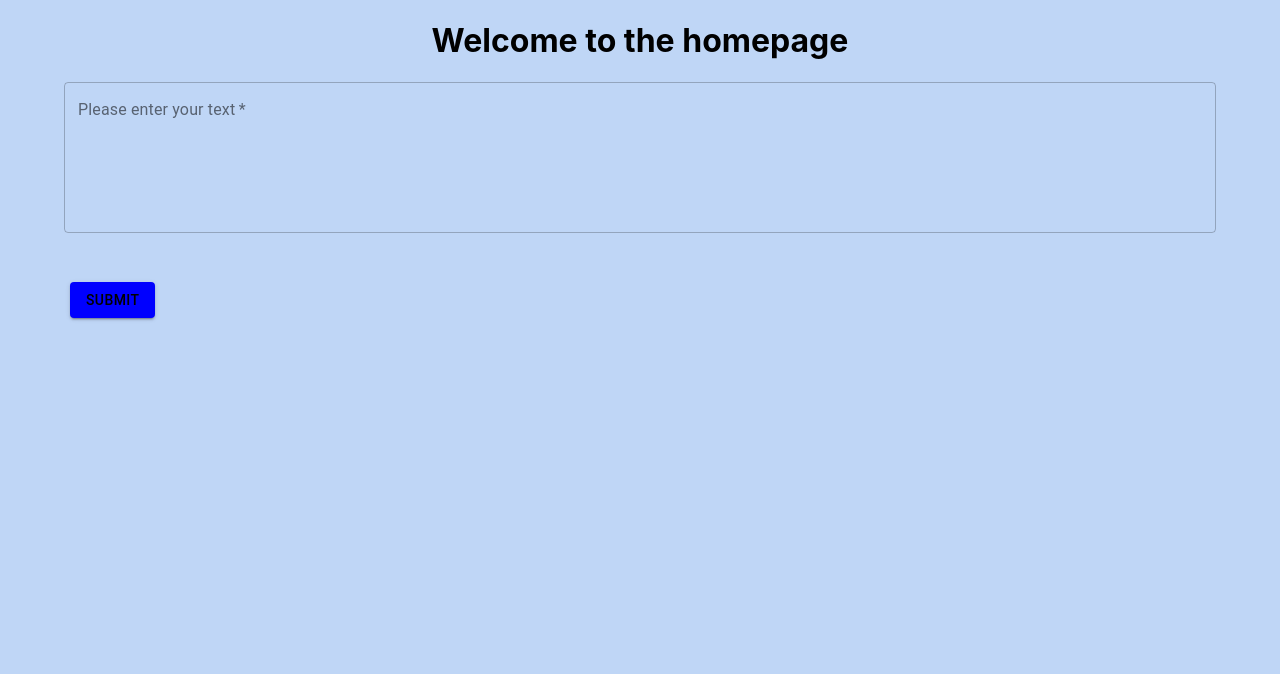
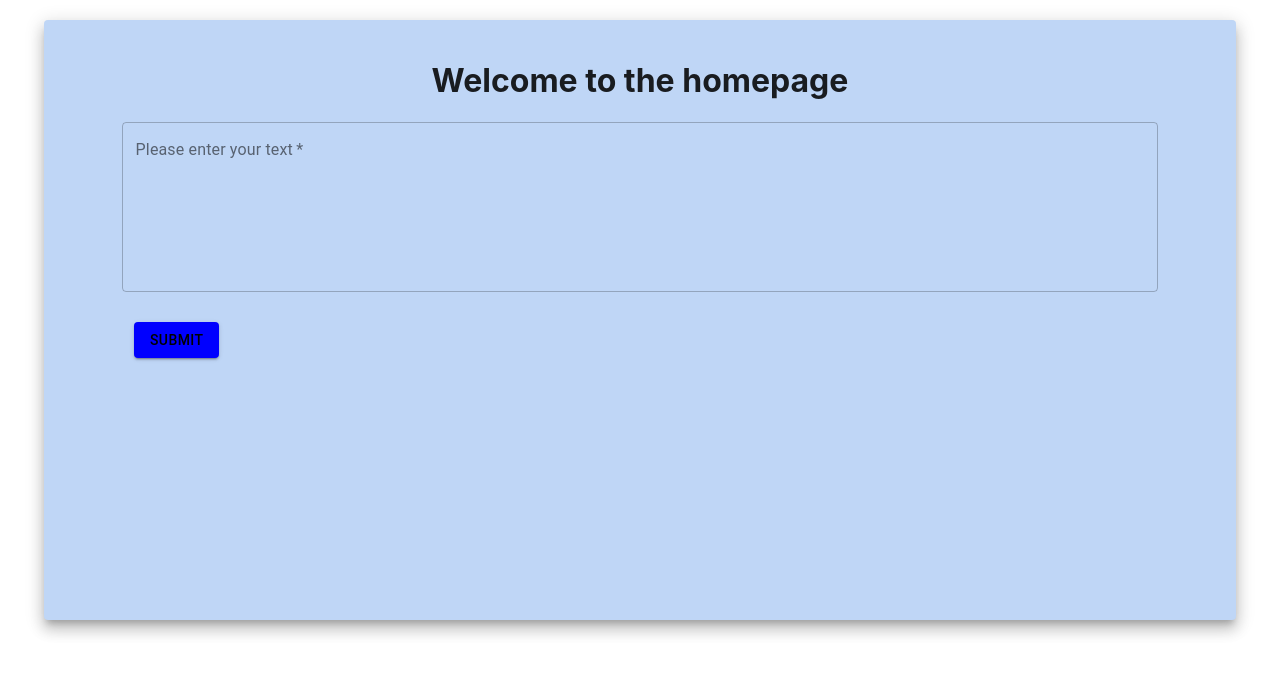
Before and after one commit to aimanyounises1/NLP_WEB, a React (Create React App) app in the folder WEB_NLP/APP/Client/nlp-web/: page /homepage in a window 1280 px wide. Shown: the top 674 px of the page. Built offline with nearby package versions, Linux system fonts and the light colour scheme; sample sign-in values are in the browser's storage.

Commit message:
summarizer is ready

```diff
--- a/WEB_NLP/APP/Client/nlp-web/src/App.js
+++ b/WEB_NLP/APP/Client/nlp-web/src/App.js
@@ -5,7 +5,7 @@ import Login from './components/Login';
 import  {Navigate  , Route , Routes} from 'react-router-dom';
 import  Homepage  from './components/Homepage';
 import {useNavigate} from 'react-router-dom';
-document.body.style.background = "#bfd6f6";
+document.body.style.background = "white";
 
 function App() {
   const history =  useNavigate()
--- a/WEB_NLP/APP/Client/nlp-web/src/components/Homepage.js
+++ b/WEB_NLP/APP/Client/nlp-web/src/components/Homepage.js
@@ -1,11 +1,12 @@
 import React,{useState} from 'react';
-import { Grid, TextField  } from '@material-ui/core';
+import { Grid, Paper, TextField  } from '@material-ui/core';
 import {makeStyles , Button , Container} from '@material-ui/core';
 const useStyles = makeStyles({
     field: {
         width: '90%',
          height: '200px' ,
           marginTop: '' ,
+          fontSize: 50
     },
     btn :{
         color: 'black',
@@ -16,12 +17,15 @@ const useStyles = makeStyles({
 });
 
 export const Homepage = () => {
+    const propStyle = {padding :20 , height :"70vh" ,width :"90%" , margin :"20px auto", backgroundColor :"#bfd6f6"};
 
     const [state , setState] = useState({
         words : []
     });
     const classes = useStyles();
     const [sentence , setSentence] = useState('');
+    const [result , setResult] = useState('');
+    let [variable , setVariable] = useState('');
     const handleSubmit = (e) =>{
         e.preventDefault();
         if(sentence){
@@ -38,23 +42,29 @@ let dataJson = async() =>{
         body: JSON.stringify(sentence)
     })
      let data = await response.json();
-     console.log(data);
+   //  console.log(data[0].summary_text);
+     setResult(data[0].summary_text);
+     console.log(result)
+
+   //  console.log(JSON.parse(data));
 }
 
 
     return (
         <div>
+         <Paper elevation = {10} style = {propStyle} >
+             <Grid>
             <h1>Welcome to the homepage</h1>
             <form noValidate onSubmit={handleSubmit}>
             <TextField
             className={classes.field}
-
             label ="Please enter your text"
             variant = "outlined"
             color = "secondary"
             required={true}
-            rows ={6}
+            rows ={7}
             multiline
+            inputProps={{style:{fontSize:20 , fontWeight : "bold"}}}
             onChange={(e) => {setSentence(e.target.value)}}
                />
                <Grid align="left">
@@ -68,7 +78,10 @@ let dataJson = async() =>{
                 Submit
             </Button>
             </Grid>
-                </form>
+            <h2>{result}</h2>
+            </form>
+            </Grid>
+            </Paper>
         </div>
     )
 }
```
Also changed, not shown: 2 other files (tests, documents, lock files or other folders).
